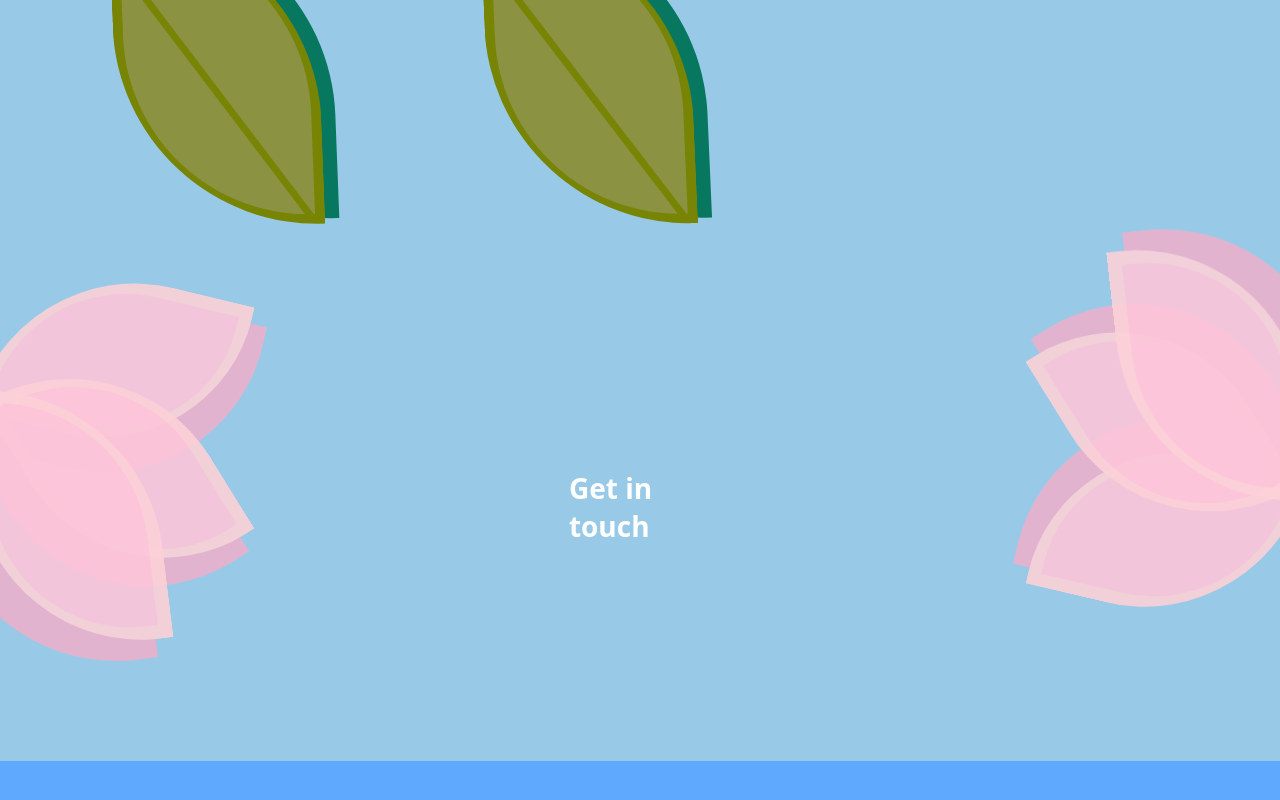
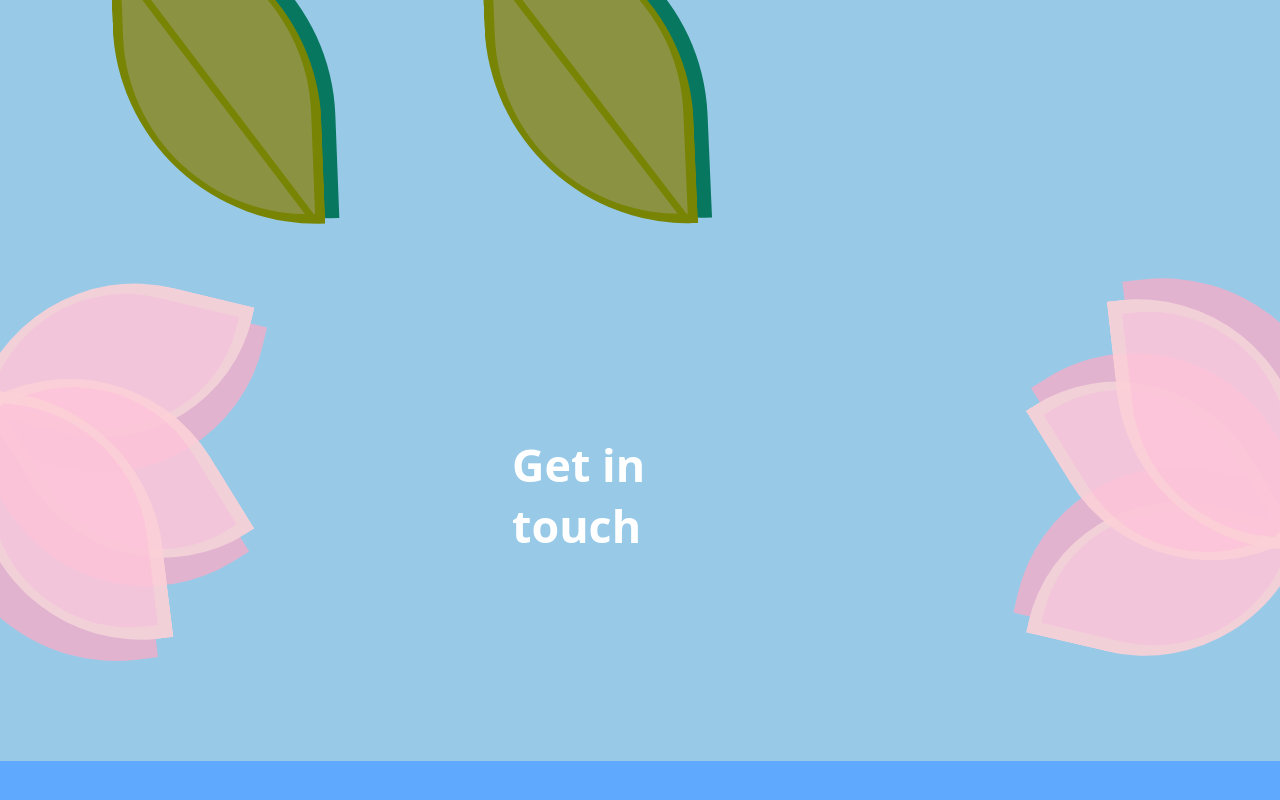
Before and after one commit to MelanieRD/PortafolioIdea2, a React (Vite) app: page / in a window 1280 px wide. Shown: the part 1155-1955 px from the top of the page. Built offline with nearby package versions, Linux system fonts and the light colour scheme.

Commit message:
--allow-emptyflag

```diff
--- a/src/pages/Contact/Contact.jsx
+++ b/src/pages/Contact/Contact.jsx
@@ -28,7 +28,7 @@ export const Contact = () => {
 
 
                 <div className="upContactContainer">
-                <div className="sectionUp left">
+                <div className="sectionLeft">
                     <div className=" cornerDecor" >
                         <LeavesDeco TypeLeaves={"cornerRightLDeco"} Rotationnum={10} translateXnum={-1} translateYnum={5} scale={1.3} Color1={"rgb(252,209,215)"} Color2={"rgb(233,177,205)"} Color1Opacity={"rgba(253, 158, 225, 0.222)"}/>
                         <LeavesDeco TypeLeaves={"cornerRightLDeco"} Rotationnum={55} translateXnum={-3} translateYnum={5} scale={1.3} Color1={"rgb(252,209,215)"} Color2={"rgb(233,177,205)"} Color1Opacity={"rgba(253, 158, 225, 0.222)"} />
@@ -38,7 +38,7 @@ export const Contact = () => {
                 </div>
                 <div className="titleContact"> <h2>Get in touch</h2></div>
 
-                <div className="sectionUp right">
+                <div className="sectionRight">
                 <div className=" cornerDecor" style={{transform: "rotate(180deg)"}}>
                         <LeavesDeco TypeLeaves={"cornerRightLDeco"} Rotationnum={10} translateXnum={-1} translateYnum={5} scale={1.3} Color1={"rgb(252,209,215)"} Color2={"rgb(233,177,205)"} Color1Opacity={"rgba(253, 158, 225, 0.222)"}/>
                         <LeavesDeco TypeLeaves={"cornerRightLDeco"} Rotationnum={55} translateXnum={-3} translateYnum={5} scale={1.3} Color1={"rgb(252,209,215)"} Color2={"rgb(233,177,205)"} Color1Opacity={"rgba(253, 158, 225, 0.222)"} />
--- a/src/pages/Contact/contact.css
+++ b/src/pages/Contact/contact.css
@@ -14,16 +14,15 @@
     display: flex;
     justify-content: center;
     align-items: center;
-
-    flex: 0.5;
+    flex: 1;
 
     background-color:#98cae8;
 }
 
 .titleContact h2{
-    font-size: 3.5vh;
+    font-size: 3.5vw;
     color: white;
-    margin-top: 2vw;
+
 }
 
 .upContactContainer{
@@ -37,16 +36,24 @@
 
 }
 
-.sectionUp{
+.sectionRight {
     /* background-color: antiquewhite; */
     flex: 2;
-    overflow: hidden;
-}
+    display: flex;
+    align-items: center;
+    justify-content: end;
 
-.sectionUp .cornerDecor{
 
 }
 
+.sectionLeft{
+    /* background-color: antiquewhite; */
+    flex: 2;
+    display: flex;
+    align-items: start;
+
+
+}
 
 .downContactContainer{
     flex: 1;
@@ -54,6 +61,13 @@
     background-color: rgb(95, 170, 255);
 }
 
+
+.right .cornerDecor{
+    background-color: blueviolet;
+
+
+}
+
 /* .contactContainer h1{
     color: white;
     font-size: 3vw;
```
